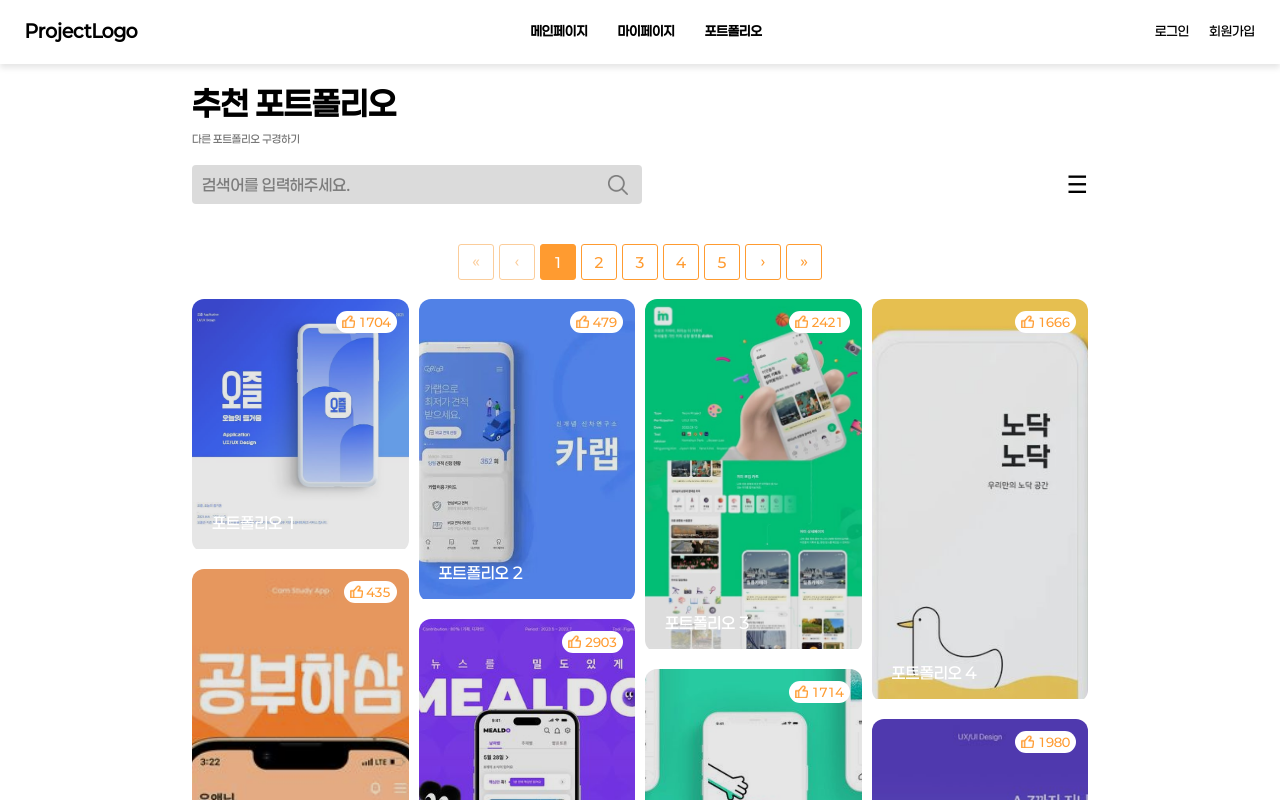
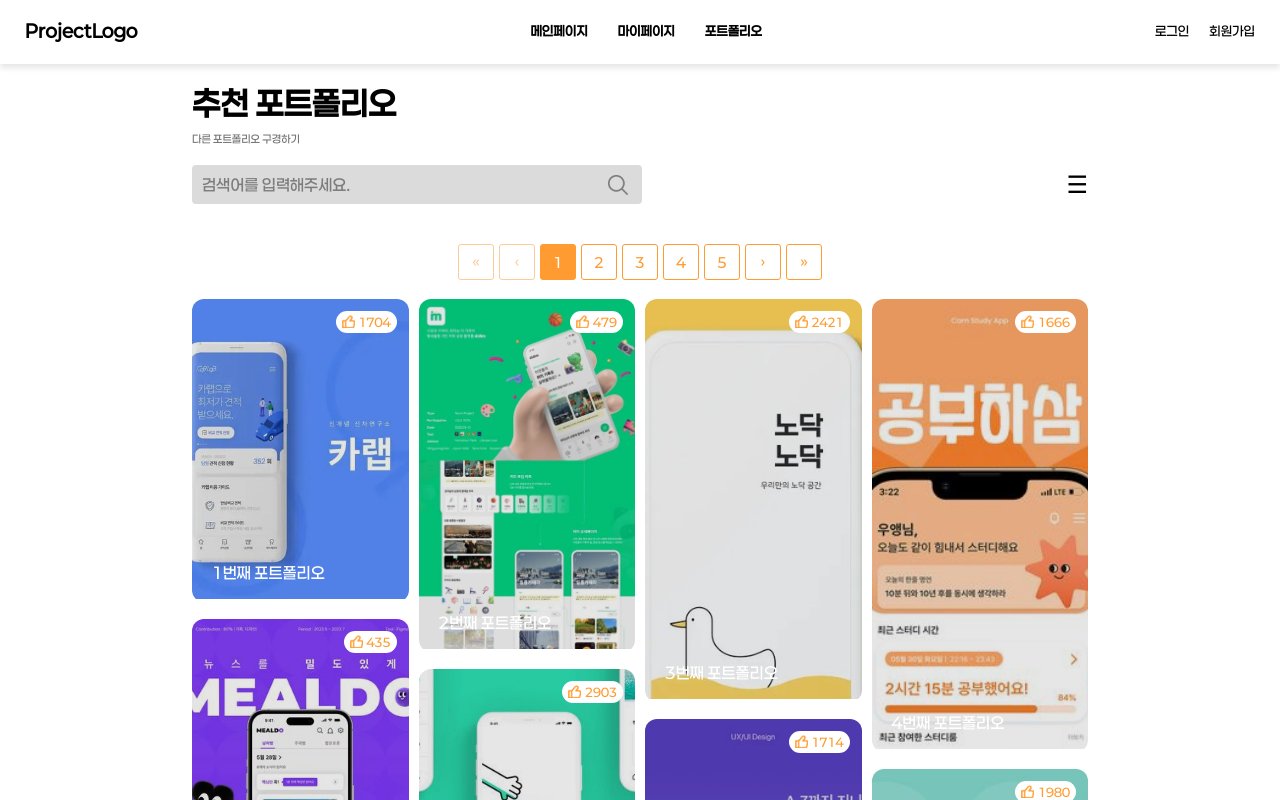
Before and after one commit to NO-GPT/Frontend, a React (Create React App) app: page /portfolio in a window 1280 px wide. Built offline with nearby package versions, Linux system fonts and the light colour scheme.

Commit message:
#4 - 포트폴리오 페이지 목데이터 통합
변경사항
- 포트폴리오 디테일 페이지와 포트폴리오 페이지에서 쓰이는 예시데이터(타이틀, 언어등) 을 통합

```diff
--- a/src/Pages/PortfolioDetailPage.jsx
+++ b/src/Pages/PortfolioDetailPage.jsx
@@ -1,7 +1,7 @@
 import { useState, useEffect, useRef } from 'react';
 import { Link, useParams } from 'react-router-dom';
 import { Document, Page, pdfjs } from 'react-pdf';
-import { portfolioDetails } from '../data/portfolioDetailData';
+import { portfolioDetails } from '../data';
 
 // 워커 설정
 pdfjs.GlobalWorkerOptions.workerSrc = new URL(
@@ -38,7 +38,7 @@ const PortfolioDetailPage = () => {
   if (!detail) {
     return <div className="pdp-error-page">잘못된 포트폴리오 id입니다.</div>;
   }
-  const { title, subtitle, stacks, role, details, pdfUrl } = detail;
+  const { title, subtitle, language, role, details, pdfUrl } = detail;
 
   // pdf 페이지 이탈 방지
   const handleChangePage = (offset) => {
@@ -78,7 +78,7 @@ const PortfolioDetailPage = () => {
           <div className="pdp-info-group">
             <div className="pdp-info-label">사용 스택</div>
             <div className="pdp-info-badges">
-              {stacks.map((s, i) => (
+              {language.map((s, i) => (
                 <div key={i} className="pdp-badge">
                   {s}
                 </div>
--- a/src/Pages/PortfolioPage.jsx
+++ b/src/Pages/PortfolioPage.jsx
@@ -1,24 +1,12 @@
 import { useEffect, useState, useRef, useCallback } from 'react';
 import { useNavigate, useSearchParams } from 'react-router-dom';
 import { masonryLayout } from '../utils/masonryLayout';
+import { portfolioDetails } from '../data'; // 더미 데이터
 
 // 카테고리 옵션
 const affiliationOptions = ['취준생', '학생', '직장인'];
 const roleOptions = ['FrontEnd', 'BackEnd', 'Designer', 'Engineer'];
 const languageOptions = ['JavaScript','TypeScript','Python','Java','C#','C++','Ruby','Go','PHP','Swift','Kotlin','Rust','Dart'];
-
-// 더미 데이터 생성
-const portfolioItems = Array.from({ length: 500 }, (_, i) => ({
-  id: i + 1,
-  title: `포트폴리오 ${i + 1}`,
-  img: `/assets/imgs/test/${(i % 9) + 1}.png`,
-  likes: Math.floor(Math.random() * 3000) + 100,
-  height: [250, 300, 350, 400, 450][i % 5],
-  affiliation: affiliationOptions[i % affiliationOptions.length],
-  role: roleOptions[i % roleOptions.length],
-  language: languageOptions[i % languageOptions.length],
-  Author : ['user1', 'user2', 'user3', 'user4', 'user5'][i % 5],
-}));
 
 const PortfolioPage = () => {
   const navigate = useNavigate();
@@ -52,11 +40,13 @@ const PortfolioPage = () => {
   const selectedLangs = languages.filter(l => l.selected).map(l => l.label);
 
   // 포트폴리오 아이템 필터링
-  const filteredItems = portfolioItems.filter(item => {
+  const filteredItems = portfolioDetails.filter(item => {
     if (searchText && !item.title.includes(searchText)) return false;
     if (selectedAffs.length && !selectedAffs.includes(item.affiliation)) return false;
     if (selectedRoles.length && !selectedRoles.includes(item.role)) return false;
-    if (selectedLangs.length && !selectedLangs.includes(item.language)) return false;
+    if (selectedLangs.length &&
+      !item.language.some(lang => selectedLangs.includes(lang))
+  ) return false;
     return true;
   });
 
--- /dev/null
+++ b/src/data/index.js
@@ -0,0 +1 @@
+export { portfolioDetails } from './portfolioDetailData';
--- a/src/data/portfolioDetailData.js
+++ b/src/data/portfolioDetailData.js
@@ -1,12 +1,26 @@
 export const portfolioDetails = Array.from({ length: 500 }, (_, index) => {
   const id = index + 1;
+
+  const affiliation = ['취준생', '학생', '직장인'];
+  const role = ['FrontEnd', 'BackEnd', 'Designer', 'Engineer'];
+  const stacks = ['JavaScript','TypeScript','Python','Java','C#','C++','Ruby','Go','PHP','Swift','Kotlin','Rust','Dart'];
+
   return {
     id,
+    img: `/assets/imgs/test/${(id % 9) + 1}.png`,
+    likes: Math.floor(Math.random() * 3000) + 100,
+    height: [250, 300, 350, 400, 450][id % 5],
     title: `${id}번째 포트폴리오`,
     subtitle: `서브타이틀`,
-    stacks: ['JavaScript','TypeScript','Python','Java','C#','C++','Ruby','Go','PHP','Swift','Kotlin','Rust','Dart'].slice(0, (id % 3) + 1),
-    role: ['디자이너', 'FrontEnd', 'BackEnd', 'PM'][id % 4],
+    affiliation: affiliation[id % affiliation.length],
+    language: [
+      stacks[id % stacks.length],
+      stacks[(id + 1) % stacks.length],
+      stacks[(id + 2) % stacks.length],
+    ],
+    role: role[id % role.length],
     details: `이 프로젝트는 ${id}번째 예시 프로젝트 입니다.\n`,
-    pdfUrl: '/assets/TestPdf/sample.pdf'
+    pdfUrl: '/assets/TestPdf/sample.pdf',
+    Author : ['user1', 'user2', 'user3', 'user4', 'user5'][id % 5],
   };
 });
```
